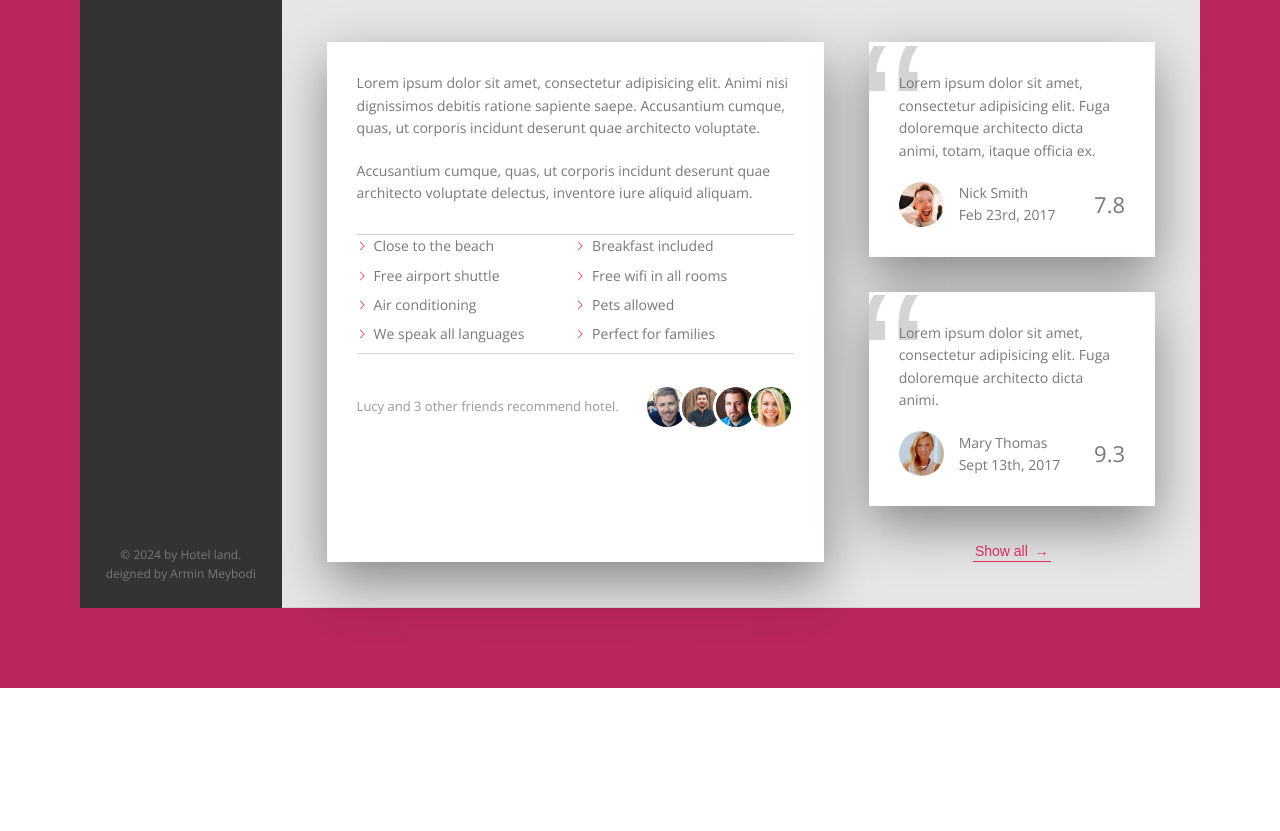
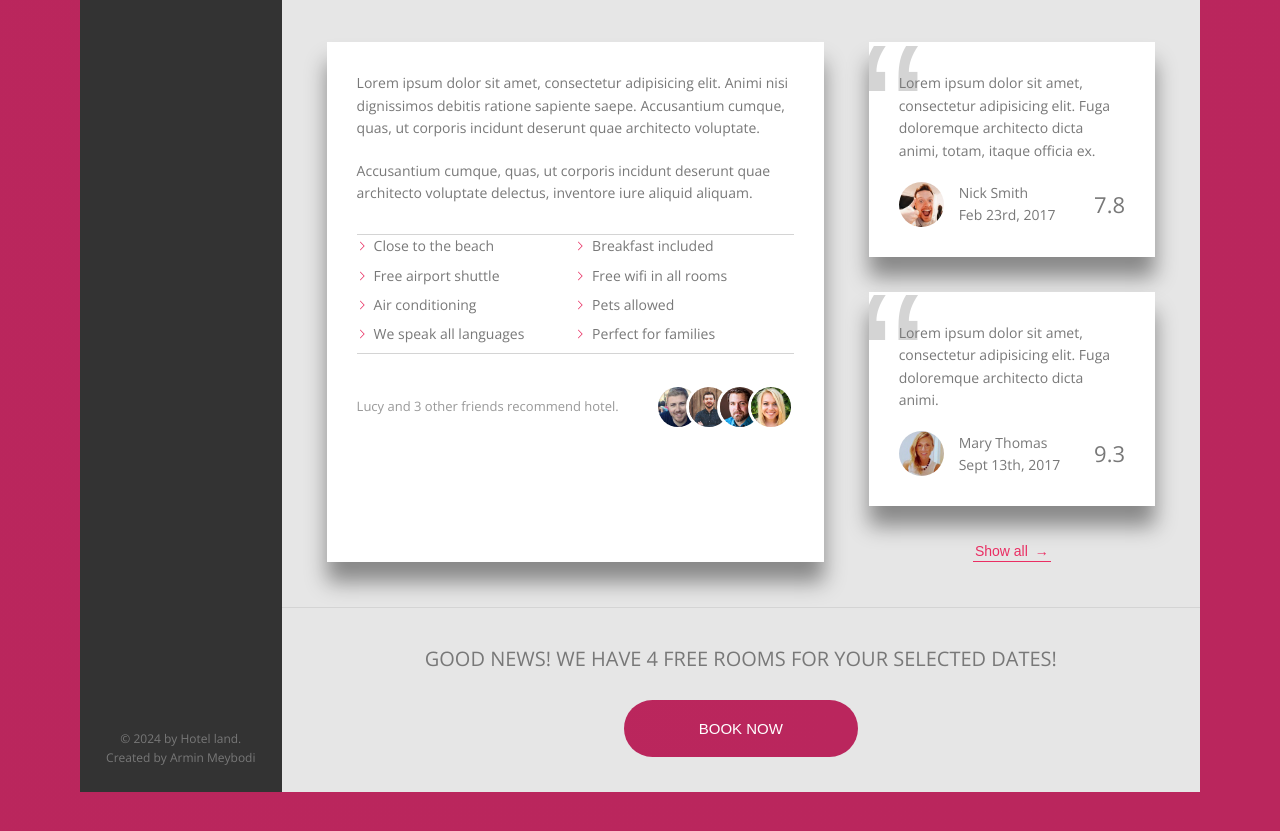
Before and after one commit to ArminMeybodi/Hotel-land, a plain HTML site: page index.html in a window 1280 px wide. Shown: the part 579-1410 px from the top of the page. Before the commit the page ends 1267 px from the top, so only its background shows below. Drawn offline with nearby package versions, Linux system fonts and the light colour scheme.

Commit message:
before starting media query

```diff
--- a/index.html
+++ b/index.html
@@ -33,7 +33,7 @@
                 </div>
                 <div class="user-nav__user">
                     <img src="img/user.jpg" alt="User photo" class="user-nav__user-photo" class="user-nav__icon">
-                    <span class="user-nav__user-name">Jonas</span>
+                    <span class="user-nav__user-name">Armin Meybodi</span>
                 </div>
             </nav>
         </header>
@@ -43,10 +43,8 @@
                 <ul class="side-nav">
                     <li class="side-nav__item side-nav__item--active">
                         <a href="#" class="side-nav__link">
-                            <!-- <div class="side-nav__icon"> -->
                                 <img class="side-nav__icon" src="img/SVG/home.svg" alt="Home icon">
-                            <!-- </div> -->
-                            <span>Hotel</span>
+                                <span>Hotel</span>
                         </a>
                     </li>
                     <li class="side-nav__item">
@@ -77,7 +75,7 @@
 
             </li>
                 <div class="legal">
-                    &copy; 2024 by Hotel land. deigned by Armin Meybodi
+                    &copy; 2024 by Hotel land. Created by Armin Meybodi
                 </div>
             </nav>
             <main class="hotel-view">
@@ -182,7 +180,17 @@
 
                         <button class="btn-inline">Show all <span>&rarr;</span></button>
                     </div>
-                </div>
+            </div>
+
+            <div class="cta">
+                <h2 class="cta__book-now">
+                    Good news! We have 4 free rooms for your selected dates!
+                </h2>
+                <button class="btn">
+                    <span class="btn__visible">Book now</span>
+                    <span class="btn__invisible">Only 4 rooms left</span>
+                </button>
+            </div>
             </main>
         </div>
     </div>
--- a/scss/_base.scss
+++ b/scss/_base.scss
@@ -1,5 +1,3 @@
-
-
 $colors:(
     primary:(
         normal: hsl(343, 82%, 55%),
@@ -37,7 +35,7 @@ $colors:(
 
     shadow:(
         dark: 0 2rem 6rem hsla(0, 0%, 0%, 0.3),
-        light: 0 2rem 5rem hsla(0, 0%, 0%, 0.411)
+        light: 0 2rem 2rem hsla(0, 0%, 0%, 0.411)
     ),
 );
 
--- a/scss/_components.scss
+++ b/scss/_components.scss
@@ -330,7 +330,7 @@
         margin-bottom: .7rem;
     }
 
-    &__item:before {
+    &__item::before {
         content: "";
         display: inline-block;
         height: 1rem;
@@ -355,6 +355,10 @@
 
     &__count {
         margin-right: auto;
+    }
+
+    &__friends {
+        display: flex;
     }
 
     &__photo {
@@ -412,7 +416,7 @@
     }
 
     &__user-date {
-        font-weight: 600;
+        font-size: 1rem;
         color: var(--clr-grey-dark-3);
     }
 
@@ -434,3 +438,86 @@
         z-index: 0;
     }
 }
+
+////////////////////////////////////////////////
+// CALL TO ACTION
+.cta {
+    padding: 3.5rem 0;
+    text-align: center;
+
+    &__book-now {
+        font-size: 2rem;
+        font-weight: 300;
+        text-transform: uppercase;
+        margin-bottom: 2.5rem;
+    }
+}
+
+////////////////////////////////////////
+// CALL TO ACTION
+.cta {
+    padding: 3.5rem 0;
+    text-align: center;
+
+    // @media only screen and (max-width: $bp-medium) {
+    //     padding: 2.5rem 0;
+    // }
+
+    &__book-now {
+        font-size: 2rem;
+        font-weight: 300;
+        text-transform: uppercase;
+        margin-bottom: 2.5rem;
+    }
+}
+
+
+////////////////////////////////////////
+// CALL TO ACTION
+.btn {
+    font-size: 1.5rem;
+    font-weight: 300;
+    text-transform: uppercase;
+    border-radius: 100px;
+    border: none;
+    background-image: linear-gradient(to right, var(--clr-primary-light), var(--clr-primary-dark));
+    color: var(--clr-other-white);
+    position: relative;
+    overflow: hidden;
+    cursor: pointer;
+
+    & > * {
+        display: inline-block;
+        height: 100%;
+        width: 100%;
+        transition: all .2s;
+    }
+
+    &__visible {
+        padding: 2rem 7.5rem;
+    }
+
+    &__invisible {
+        position: absolute;
+        padding: 2rem 0;
+        left: 0;
+        top: -100%;
+    }
+
+    &:hover {
+        background-image: linear-gradient(to left, var(--clr-primary-light), var(--clr-primary-dark));
+    }
+
+    &:hover &__visible {
+        transform: translateY(100%);
+    }
+
+    &:hover &__invisible {
+        top: 0;
+    }
+
+    &:focus {
+        outline: none;
+        animation: pulsate 1s infinite;
+    }
+}
```
Also changed, not shown: css/main.css, 1 other file.
